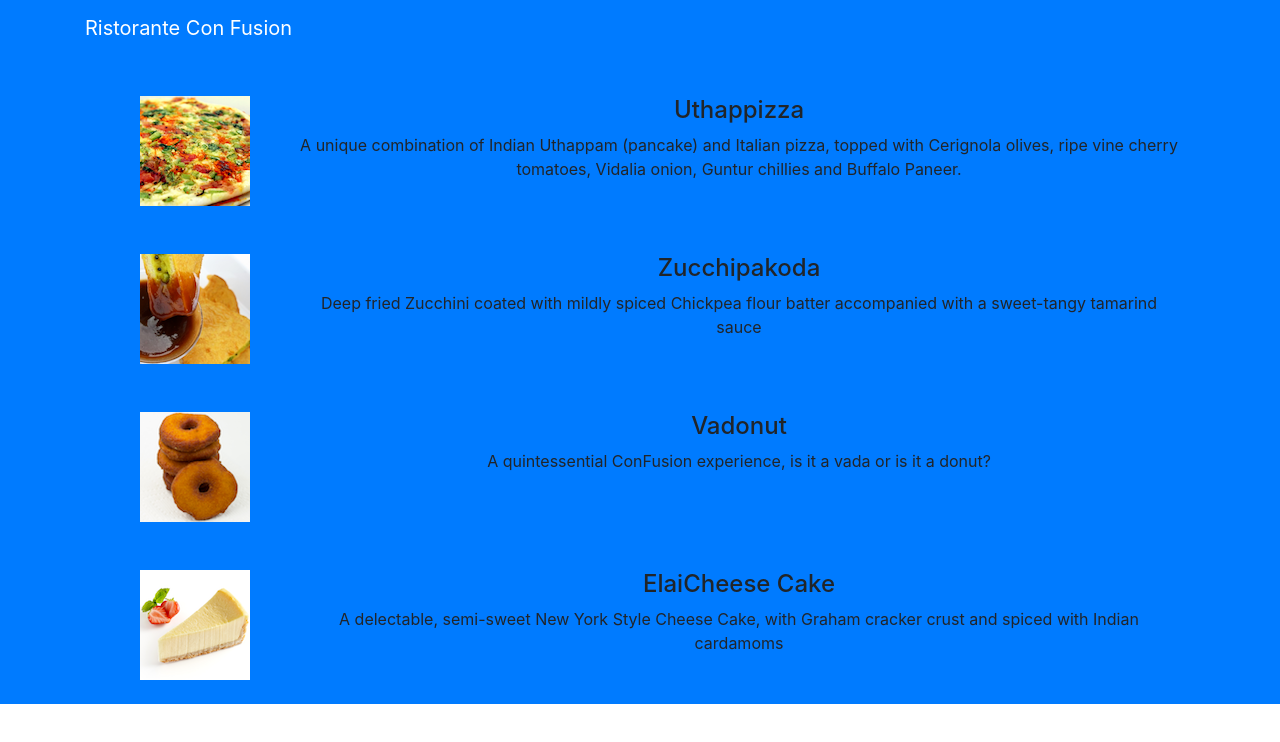
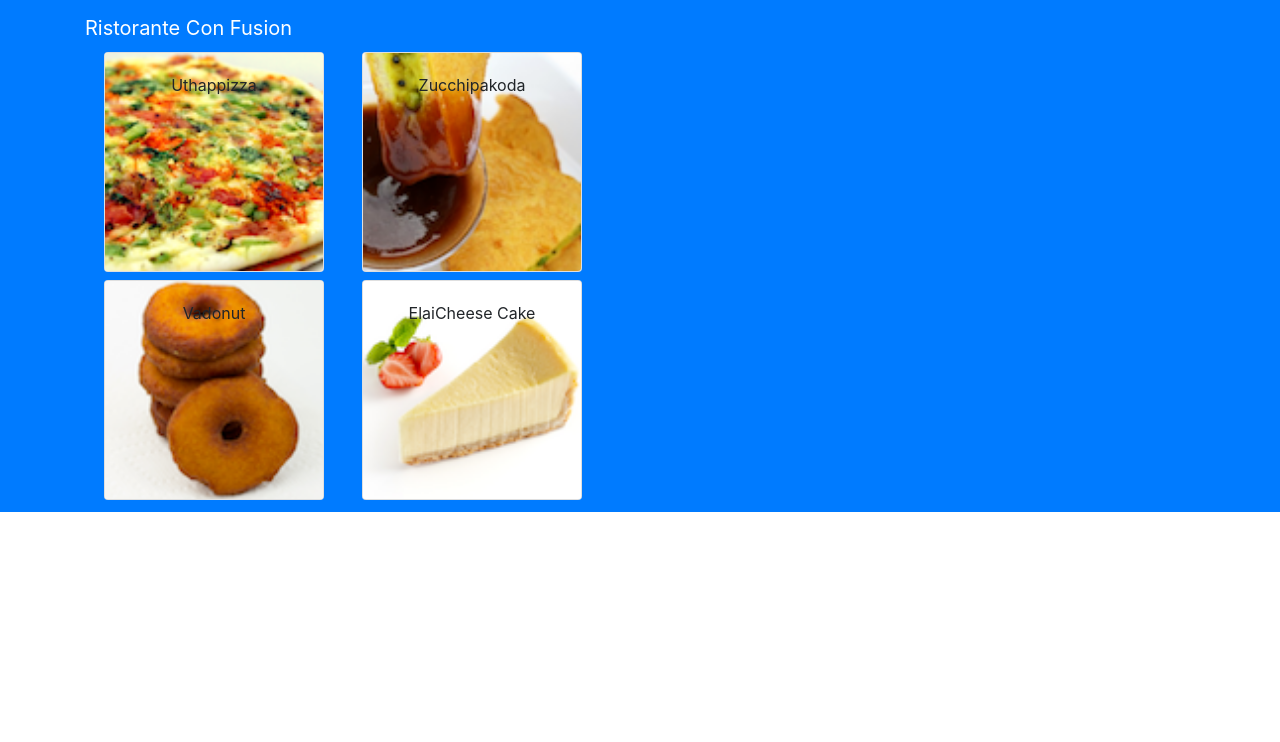
Before and after one commit to BangNguyen1992/coursera-frontend-web-development, a React (Create React App) app: page / in a window 1280 px wide. Shown: the top 742 px of the page. Built offline with nearby package versions, Linux system fonts and the light colour scheme.

Commit message:
Week 1: React Components Part 2

```diff
--- a/src/components/MenuComponent.js
+++ b/src/components/MenuComponent.js
@@ -1,62 +1,34 @@
 import { useState, useEffect } from 'react';
-import { Media } from 'reactstrap';
-
+import { Card, CardImg, CardText, CardBody, CardTitle } from 'reactstrap';
 import MenuItem from './MenuItem';
 
-const dishesData = [
-  {
-    id: 0,
-    name: 'Uthappizza',
-    image: 'assets/images/uthappizza.png',
-    category: 'mains',
-    label: 'Hot',
-    price: '4.99',
-    description:
-      'A unique combination of Indian Uthappam (pancake) and Italian pizza, topped with Cerignola olives, ripe vine cherry tomatoes, Vidalia onion, Guntur chillies and Buffalo Paneer.',
-  },
-  {
-    id: 1,
-    name: 'Zucchipakoda',
-    image: 'assets/images/zucchipakoda.png',
-    category: 'appetizer',
-    label: '',
-    price: '1.99',
-    description:
-      'Deep fried Zucchini coated with mildly spiced Chickpea flour batter accompanied with a sweet-tangy tamarind sauce',
-  },
-  {
-    id: 2,
-    name: 'Vadonut',
-    image: 'assets/images/vadonut.png',
-    category: 'appetizer',
-    label: 'New',
-    price: '1.99',
-    description:
-      'A quintessential ConFusion experience, is it a vada or is it a donut?',
-  },
-  {
-    id: 3,
-    name: 'ElaiCheese Cake',
-    image: 'assets/images/elaicheesecake.png',
-    category: 'dessert',
-    label: '',
-    price: '2.99',
-    description:
-      'A delectable, semi-sweet New York Style Cheese Cake, with Graham cracker crust and spiced with Indian cardamoms',
-  },
-];
+import { DISHES } from '../shared/dishes';
 
 const Menu = () => {
-  const [dishes, setDishes] = useState(dishesData);
+  const [dishes, setDishes] = useState(DISHES);
+  const [selectedDish, setSelectedDish] = useState(null);
 
   return (
     <div className="container">
       <div className="row">
-        <Media list>
-          {dishes.map((dish) => (
-            <MenuItem key={dish.id} dish={dish} />
-          ))}
-        </Media>
+        {dishes.map((dish) => (
+          <MenuItem key={dish.id} dish={dish} onDishSelect={setSelectedDish} />
+        ))}
+      </div>
+      <div className="row">
+        <div className="col-12 col-md-5 m-1">
+          {!selectedDish ? (
+            <div></div>
+          ) : (
+            <Card>
+              <CardImg top src={selectedDish.image} alt={selectedDish.name} />
+              <CardBody>
+                <CardTitle>{selectedDish.name}</CardTitle>
+                <CardText>{selectedDish.description}</CardText>
+              </CardBody>
+            </Card>
+          )}
+        </div>
       </div>
     </div>
   );
--- a/src/components/MenuItem.js
+++ b/src/components/MenuItem.js
@@ -1,20 +1,15 @@
 import React from 'react';
-import { Media } from 'reactstrap';
+import { Card, CardImg, CardImgOverlay, CardTitle } from 'reactstrap';
 
-const MenuItem = ({ dish }) => {
+const MenuItem = ({ dish, onDishSelect }) => {
   return (
-    <div>
-      <div key={dish.id} className="col-12 mt-5">
-        <Media tag="li">
-          <Media left middle>
-            <Media object src={dish.image} alt={dish.name} />
-          </Media>
-          <Media body className="ml-5">
-            <Media heading>{dish.name}</Media>
-            <p>{dish.description}</p>
-          </Media>
-        </Media>
-      </div>
+    <div className="col-12 col-md-5 m-1">
+      <Card onClick={() => onDishSelect(dish)}>
+        <CardImg width="100%" src={dish.image} alt={dish.name} />
+        <CardImgOverlay>
+          <CardTitle>{dish.name}</CardTitle>
+        </CardImgOverlay>
+      </Card>
     </div>
   );
 };
--- /dev/null
+++ b/src/shared/dishes.js
@@ -0,0 +1,194 @@
+export const DISHES = [
+  {
+    id: 0,
+    name: 'Uthappizza',
+    image: 'assets/images/uthappizza.png',
+    category: 'mains',
+    label: 'Hot',
+    price: '4.99',
+    description:
+      'A unique combination of Indian Uthappam (pancake) and Italian pizza, topped with Cerignola olives, ripe vine cherry tomatoes, Vidalia onion, Guntur chillies and Buffalo Paneer.',
+    comments: [
+      {
+        id: 0,
+        rating: 5,
+        comment: 'Imagine all the eatables, living in conFusion!',
+        author: 'John Lemon',
+        date: '2012-10-16T17:57:28.556094Z',
+      },
+      {
+        id: 1,
+        rating: 4,
+        comment:
+          'Sends anyone to heaven, I wish I could get my mother-in-law to eat it!',
+        author: 'Paul McVites',
+        date: '2014-09-05T17:57:28.556094Z',
+      },
+      {
+        id: 2,
+        rating: 3,
+        comment: 'Eat it, just eat it!',
+        author: 'Michael Jaikishan',
+        date: '2015-02-13T17:57:28.556094Z',
+      },
+      {
+        id: 3,
+        rating: 4,
+        comment: 'Ultimate, Reaching for the stars!',
+        author: 'Ringo Starry',
+        date: '2013-12-02T17:57:28.556094Z',
+      },
+      {
+        id: 4,
+        rating: 2,
+        comment: "It's your birthday, we're gonna party!",
+        author: '25 Cent',
+        date: '2011-12-02T17:57:28.556094Z',
+      },
+    ],
+  },
+  {
+    id: 1,
+    name: 'Zucchipakoda',
+    image: 'assets/images/zucchipakoda.png',
+    category: 'appetizer',
+    label: '',
+    price: '1.99',
+    description:
+      'Deep fried Zucchini coated with mildly spiced Chickpea flour batter accompanied with a sweet-tangy tamarind sauce',
+    comments: [
+      {
+        id: 0,
+        rating: 5,
+        comment: 'Imagine all the eatables, living in conFusion!',
+        author: 'John Lemon',
+        date: '2012-10-16T17:57:28.556094Z',
+      },
+      {
+        id: 1,
+        rating: 4,
+        comment:
+          'Sends anyone to heaven, I wish I could get my mother-in-law to eat it!',
+        author: 'Paul McVites',
+        date: '2014-09-05T17:57:28.556094Z',
+      },
+      {
+        id: 2,
+        rating: 3,
+        comment: 'Eat it, just eat it!',
+        author: 'Michael Jaikishan',
+        date: '2015-02-13T17:57:28.556094Z',
+      },
+      {
+        id: 3,
+        rating: 4,
+        comment: 'Ultimate, Reaching for the stars!',
+        author: 'Ringo Starry',
+        date: '2013-12-02T17:57:28.556094Z',
+      },
+      {
+        id: 4,
+        rating: 2,
+        comment: "It's your birthday, we're gonna party!",
+        author: '25 Cent',
+        date: '2011-12-02T17:57:28.556094Z',
+      },
+    ],
+  },
+  {
+    id: 2,
+    name: 'Vadonut',
+    image: 'assets/images/vadonut.png',
+    category: 'appetizer',
+    label: 'New',
+    price: '1.99',
+    description:
+      'A quintessential ConFusion experience, is it a vada or is it a donut?',
+    comments: [
+      {
+        id: 0,
+        rating: 5,
+        comment: 'Imagine all the eatables, living in conFusion!',
+        author: 'John Lemon',
+        date: '2012-10-16T17:57:28.556094Z',
+      },
+      {
+        id: 1,
+        rating: 4,
+        comment:
+          'Sends anyone to heaven, I wish I could get my mother-in-law to eat it!',
+        author: 'Paul McVites',
+        date: '2014-09-05T17:57:28.556094Z',
+      },
+      {
+        id: 2,
+        rating: 3,
+        comment: 'Eat it, just eat it!',
+        author: 'Michael Jaikishan',
+        date: '2015-02-13T17:57:28.556094Z',
+      },
+      {
+        id: 3,
+        rating: 4,
+        comment: 'Ultimate, Reaching for the stars!',
+        author: 'Ringo Starry',
+        date: '2013-12-02T17:57:28.556094Z',
+      },
+      {
+        id: 4,
+        rating: 2,
+        comment: "It's your birthday, we're gonna party!",
+        author: '25 Cent',
+        date: '2011-12-02T17:57:28.556094Z',
+      },
+    ],
+  },
+  {
+    id: 3,
+    name: 'ElaiCheese Cake',
+    image: 'assets/images/elaicheesecake.png',
+    category: 'dessert',
+    label: '',
+    price: '2.99',
+    description:
+      'A delectable, semi-sweet New York Style Cheese Cake, with Graham cracker crust and spiced with Indian cardamoms',
+    comments: [
+      {
+        id: 0,
+        rating: 5,
+        comment: 'Imagine all the eatables, living in conFusion!',
+        author: 'John Lemon',
+        date: '2012-10-16T17:57:28.556094Z',
+      },
+      {
+        id: 1,
+        rating: 4,
+        comment:
+          'Sends anyone to heaven, I wish I could get my mother-in-law to eat it!',
+        author: 'Paul McVites',
+        date: '2014-09-05T17:57:28.556094Z',
+      },
+      {
+        id: 2,
+        rating: 3,
+        comment: 'Eat it, just eat it!',
+        author: 'Michael Jaikishan',
+        date: '2015-02-13T17:57:28.556094Z',
+      },
+      {
+        id: 3,
+        rating: 4,
+        comment: 'Ultimate, Reaching for the stars!',
+        author: 'Ringo Starry',
+        date: '2013-12-02T17:57:28.556094Z',
+      },
+      {
+        id: 4,
+        rating: 2,
+        comment: "It's your birthday, we're gonna party!",
+        author: '25 Cent',
+        date: '2011-12-02T17:57:28.556094Z',
+      },
+    ],
+  },
+];
```
